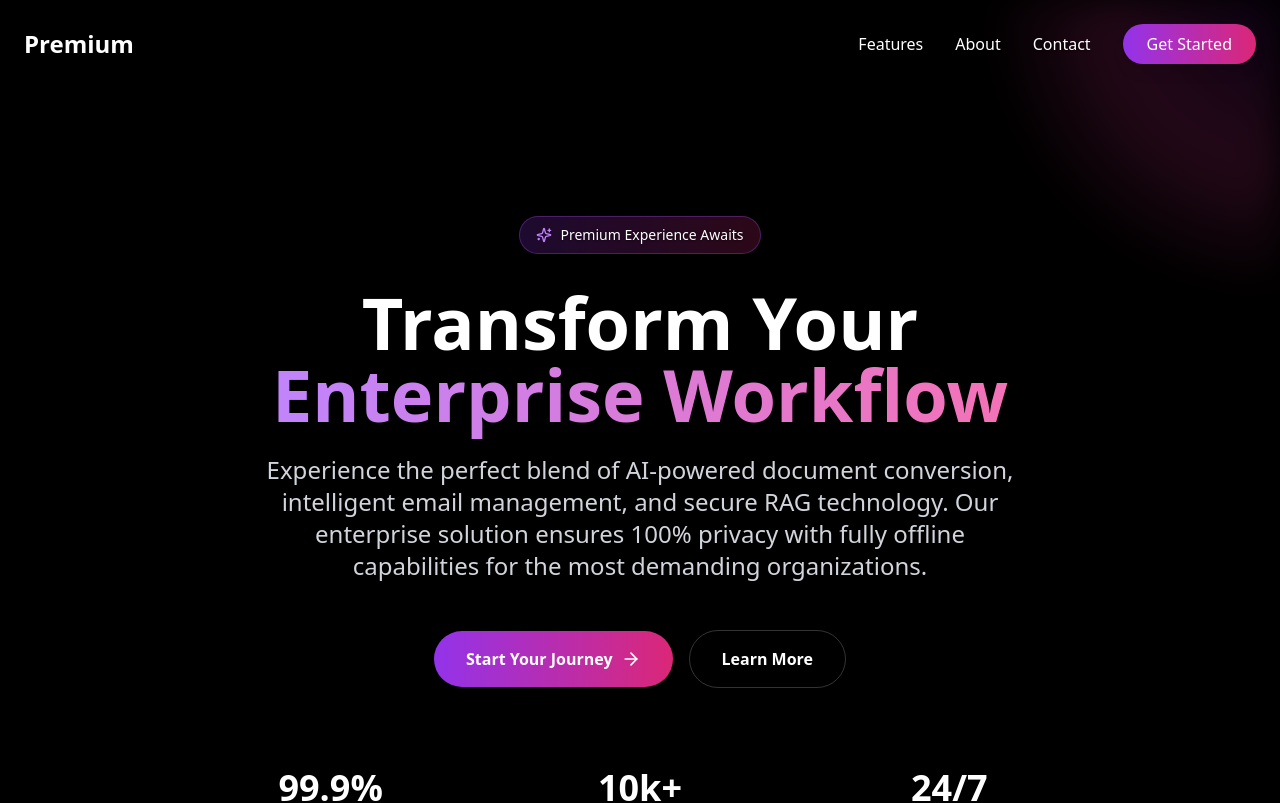
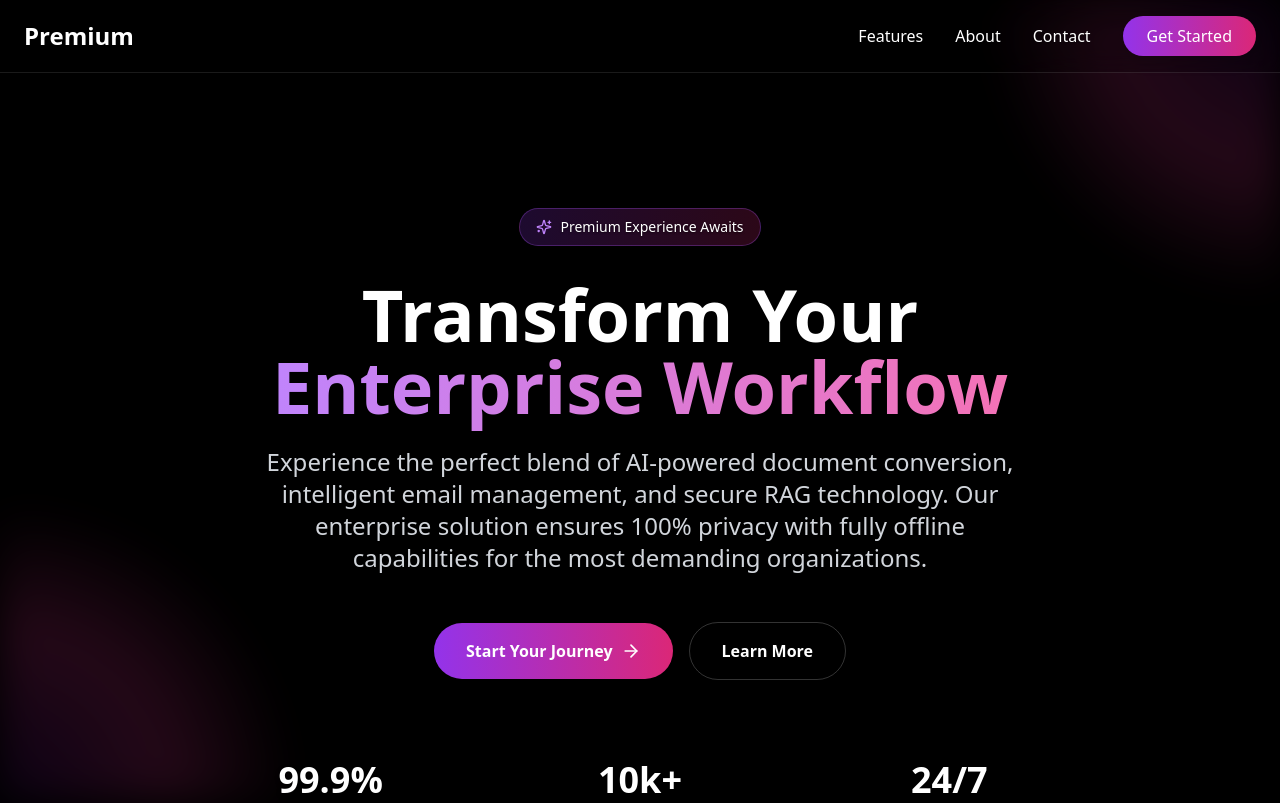
Before and after one commit to harshith397/One_Office.ai, a React (Vite) app: page / in a window 1280 px wide. Shown: the top 803 px of the page. Built offline with nearby package versions, Linux system fonts and the light colour scheme.

Commit message:
Add transparent, sticky navigation bar
Implemented a glass-like transparent navigation bar that stays fixed at the top of the screen. Ensured the existing background extends behind the navigation bar.

```diff
--- a/src/components/Navigation.tsx
+++ b/src/components/Navigation.tsx
@@ -7,7 +7,7 @@ const Navigation = () => {
   const [isMenuOpen, setIsMenuOpen] = useState(false);
 
   return (
-    <nav className="relative z-20 px-6 py-6">
+    <nav className="fixed top-0 left-0 right-0 z-50 px-6 py-4 bg-black/20 backdrop-blur-md border-b border-white/10">
       <div className="max-w-7xl mx-auto flex items-center justify-between">
         {/* Logo */}
         <div className="text-white text-2xl font-bold">
@@ -57,7 +57,7 @@ const Navigation = () => {
 
       {/* Mobile Menu */}
       {isMenuOpen && (
-        <div className="md:hidden absolute top-full left-0 right-0 bg-black bg-opacity-95 backdrop-blur-sm border-t border-purple-500/20">
+        <div className="md:hidden absolute top-full left-0 right-0 bg-black/90 backdrop-blur-sm border-b border-purple-500/20">
           <div className="px-6 py-4 space-y-4">
             <a href="#features" className="block text-white hover:text-purple-400 transition-colors">
               Features
--- a/src/pages/Index.tsx
+++ b/src/pages/Index.tsx
@@ -10,7 +10,7 @@ const Index = () => {
     <div className="min-h-screen bg-black relative overflow-hidden">
       {/* Top-right semi-circular spotlight */}
       <div
-        className="absolute top-0 right-0 w-[300px] h-[300px] opacity-20"
+        className="fixed top-0 right-0 w-[300px] h-[300px] opacity-20 z-0"
         style={{
           background: 'radial-gradient(circle at 100% 0%, #3B0764 0%, #B32C76 40%, transparent 70%)',
           filter: 'blur(20px)',
@@ -19,16 +19,18 @@ const Index = () => {
 
       {/* Bottom-left semi-circular spotlight */}
       <div
-        className="absolute bottom-0 left-0 w-[300px] h-[300px] opacity-20"
+        className="fixed bottom-0 left-0 w-[300px] h-[300px] opacity-20 z-0"
         style={{
           background: 'radial-gradient(circle at 0% 100%, #3B0764 0%, #B32C76 40%, transparent 70%)',
           filter: 'blur(20px)',
         }}
       />
 
-      {/* Main content overlay */}
-      <div className="relative z-10">
-        <Navigation />
+      {/* Navigation */}
+      <Navigation />
+
+      {/* Main content with top padding to account for fixed nav */}
+      <div className="relative z-10 pt-20">
         <Hero />
         <Features />
         <Footer />
```
